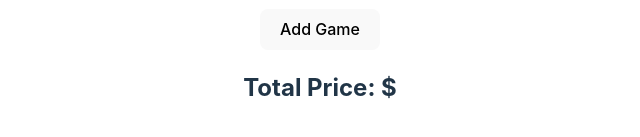
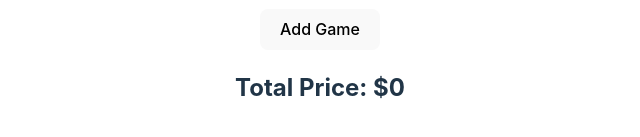
Before and after one commit to ggonz296/project4, a Vue app: page / in a window 1280 px wide. Shown: the part 655-792 px from the top of the page, without its empty margins (320-960 px from the left). Built offline with nearby package versions, Linux system fonts and the light colour scheme.

Commit message:
Updated the App.vue file to correctly add the price of selected games.

```diff
--- a/src/App.vue
+++ b/src/App.vue
@@ -23,6 +23,14 @@
       cart.value.splice(x, 1) // Remove game if already in cart
   }
 }
+
+//This will compute the price total/sum
+const totalPrice = computed(() =>{
+  return cart.value
+  .reduce((total, game) => {
+    return total+game.price
+  }, 0)
+})
 </script>
 
 <template>
```
